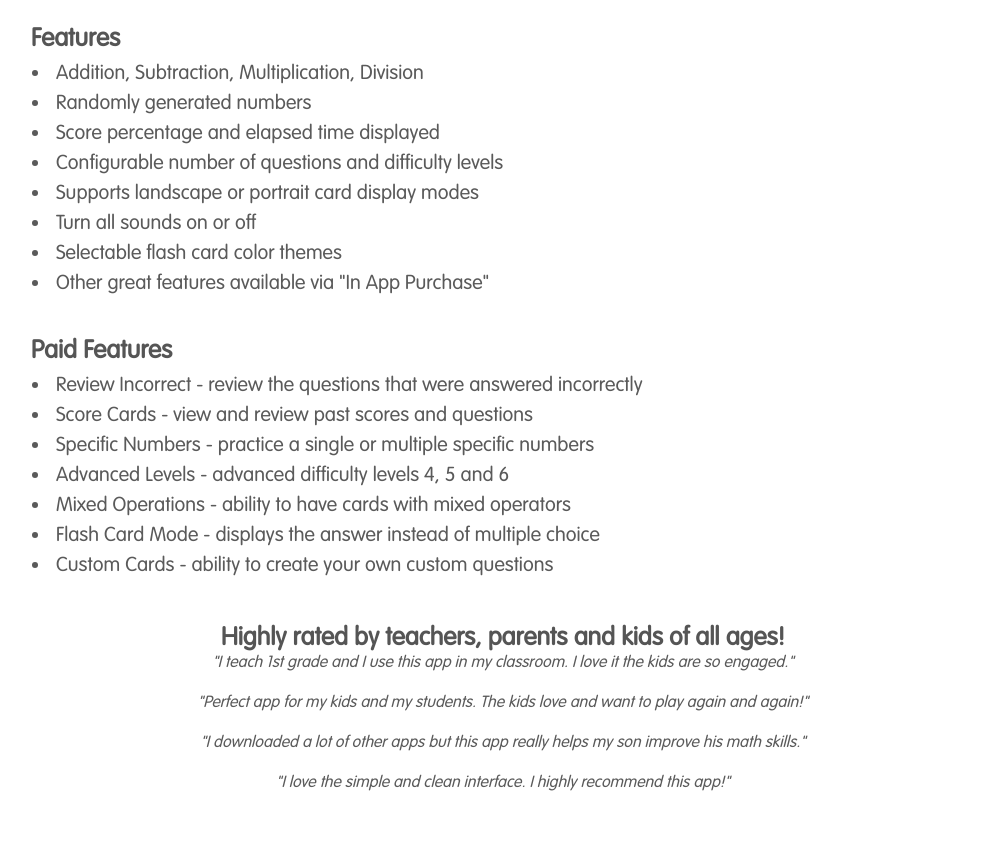
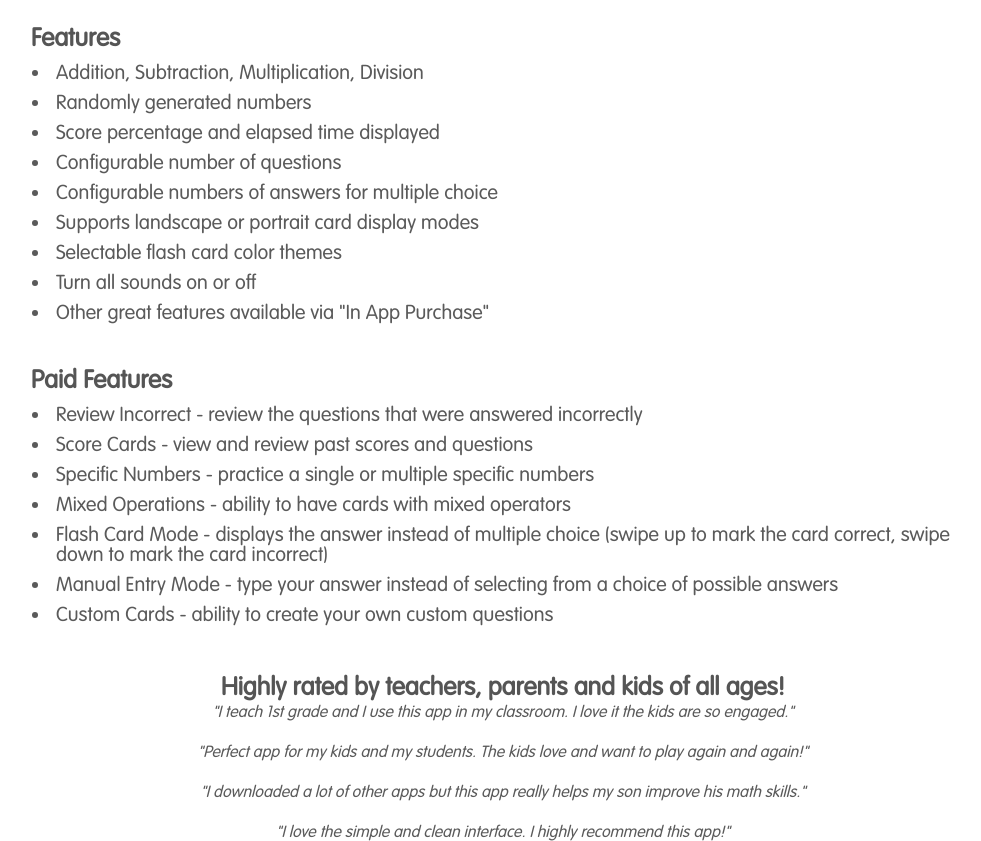
Before and after one commit to masatotakagi/masatotakagi.github.io, a PHP site: page / in a window 1280 px wide. Shown: the part 1030-1871 px from the top of the page, without its empty margins (137-1118 px from the left). Run offline with PHP 8.4, Linux system fonts and the light colour scheme.

Commit message:
Update index.php

```diff
--- a/index.php
+++ b/index.php
@@ -26,10 +26,11 @@
 <li>Addition, Subtraction, Multiplication, Division
 <li>Randomly generated numbers
 <li>Score percentage and elapsed time displayed
-<li>Configurable number of questions and difficulty levels
+<li>Configurable number of questions
+<li>Configurable numbers of answers for multiple choice
 <li>Supports landscape or portrait card display modes
+<li>Selectable flash card color themes
 <li>Turn all sounds on or off
-<li>Selectable flash card color themes
 <li>Other great features available via "In App Purchase"
 </ul>
 <br>
@@ -38,9 +39,9 @@
 <li>Review Incorrect - review the questions that were answered incorrectly
 <li>Score Cards - view and review past scores and questions
 <li>Specific Numbers - practice a single or multiple specific numbers
-<li>Advanced Levels - advanced difficulty levels 4, 5 and 6
 <li>Mixed Operations - ability to have cards with mixed operators
-<li>Flash Card Mode - displays the answer instead of multiple choice
+<li>Flash Card Mode - displays the answer instead of multiple choice (swipe up to mark the card correct, swipe down to mark the card incorrect)
+<li>Manual Entry Mode - type your answer instead of selecting from a choice of possible answers
 <li>Custom Cards - ability to create your own custom questions
 </ul>
 </td></tr>
```
